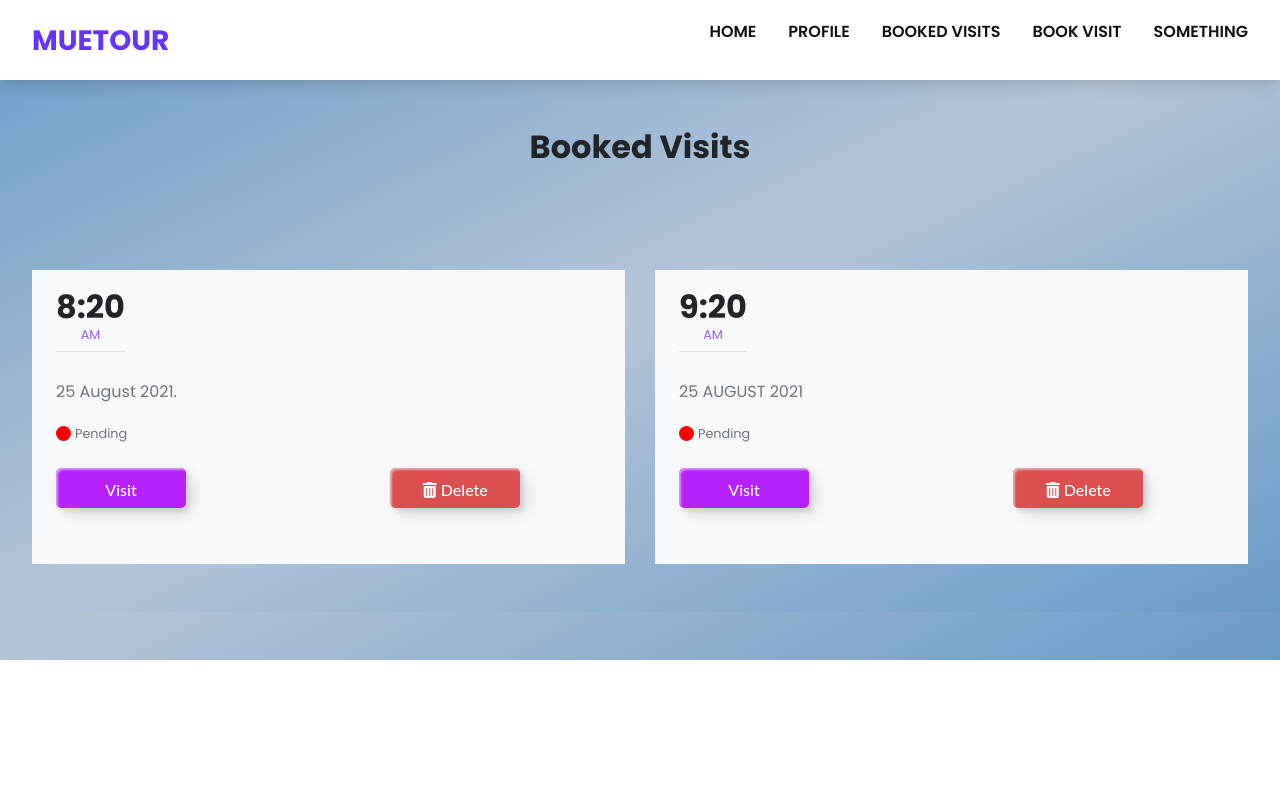
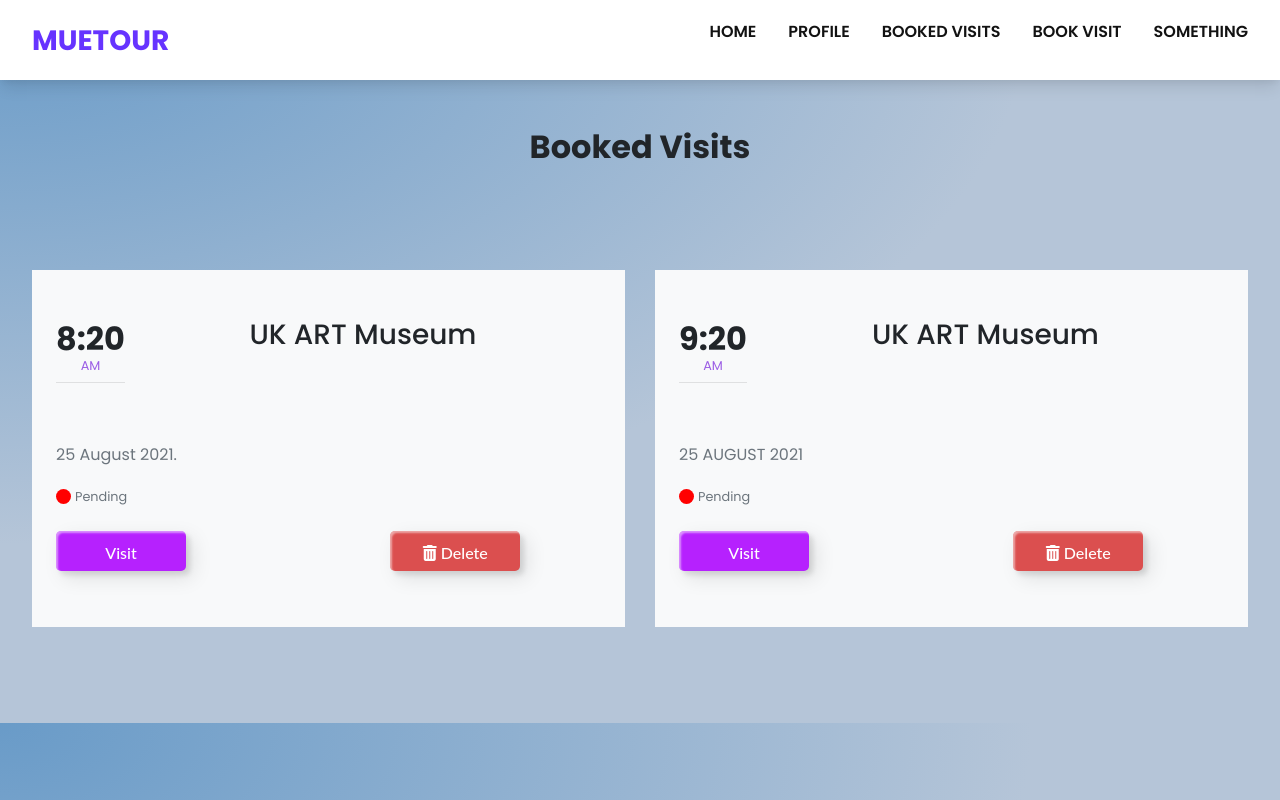
Before and after one commit to Purahan/Team-WebMaker, a PHP site: page /visits.php in a window 1280 px wide. Run offline with PHP 8.4, Linux system fonts and the light colour scheme; some libraries are stand-ins or nearby versions.

Commit message:
Update visits.php

```diff
--- a/visits.php
+++ b/visits.php
@@ -1,5 +1,6 @@
 <!DOCTYPE html>
 <html lang="en">
+
 
 <head>
     <meta name="viewport" content="width=device-width, initial-scale=1">
@@ -14,6 +15,7 @@
     <div class="container">
       <section class="wrapper">
         <h1 class="brand"><a href="index.php" class="brand-link">Muetour</a></h1>
+
         <button type="button" class="burger" id="burger">
           <span class="burger-line"></span>
           <span class="burger-line"></span>
@@ -27,6 +29,7 @@
             <li class="menu-item"><a href="#" class="menu-link">Booked Visits</a></li>
             <li class="menu-item"><a href="#" class="menu-link">Book Visit</a></li>
             <li class="menu-item menu-link">Something</li>
+
           </ul>
         </div>
       </section>
@@ -40,18 +43,23 @@
 <div class="container my-5">
     <div class="row">
         <div class="col-md-12 text-center">
+
             <h2 class="text-capitalize font-weight-bold">Booked Visits</h2>
         </div>
     </div>
     <div class="row mt-sm-5">
         <div class="col-md-6">
             <div class="bg-light px-4 py-5 my-lg-5 my-md-2 my-sm-2">
+
                 <div class="d-flex justify-content-between align-items-center mx-auto">
+
                     <div>
-                        <h2 class="font-weight-bold" style="margin-top: -30px;">8:20</h2>
+
+                        <h2 class="font-weight-bold" style="margin-top: -30px;" >8:20</h2>
                       <small class="d-block text-center" style="line-height: 0;color: #9b5de5">AM</small>
                       <hr>
                     </div>
+                    <h3 style="text-align: right; padding-bottom: 13%;">UK ART Museum</h3>
                     <p class="text-center">
 
                     </p>
@@ -76,7 +84,9 @@
                         <h2 class="font-weight-bold" style="margin-top: -30px;">9:20</h2>
                       <small class="d-block text-center" style="line-height: 0;color: #9b5de5">AM</small>
                       <hr>
+
                     </div>
+                    <h3 style="text-align: right; padding-bottom: 13%;">UK ART Museum</h3>
 
                     </p>
                 </div>
@@ -92,9 +102,9 @@
                 </div>
             </div>
         </div>
+
     </div>
 </div>
-  </body>
 </html>
 <style>
     @import url('https://fonts.googleapis.com/css2?family=Poppins:wght@300;400;500;600;700&display=swap');
@@ -104,8 +114,17 @@
 }
 html,
 body {
-    background-image: linear-gradient(to bottom right, rgba(105,155,200,1) , rgba(181,197,216,1), rgba(105,155,200,1));
-    background-repeat: no-repeat;
+
+
+background: rgb(105,155,200) ;
+background: -moz-radial-gradient(top left, ellipse cover, rgba(105,155,200,1) 0%, rgba(181,197,216,1) 57%);
+ background: -webkit-gradient(radial, top left, 0px, top left, 100%, color-stop(0%,rgba(105,155,200,1)), color-stop(57%,rgba(181,197,216,1))) ;
+ background: -webkit-radial-gradient(top left, ellipse cover, rgba(105,155,200,1) 0%,rgba(181,197,216,1) 57%) ;
+ background: -o-radial-gradient(top left, ellipse cover, rgba(105,155,200,1) 0%,rgba(181,197,216,1) 57%) ;
+ background: -ms-radial-gradient(top left, ellipse cover, rgba(105,155,200,1) 0%,rgba(181,197,216,1) 57%) ;
+ background: radial-gradient(ellipse at top left, rgba(105,155,200,1) 0%,rgba(181,197,216,1) 57%) ;
+ filter: progid:DXImageTransform.Microsoft.gradient( startColorstr='#699bc8', endColorstr='#b5c5d8',GradientType=1 ) ;
+
 
 }
 a:hover {
@@ -435,6 +454,10 @@
     gap: 0.75rem;
     padding: 1rem 0;
   }
+  .btn-2 {
+    margin-left: -200px;
+    justify-content: left;
+  }
 }
 </style>
 <script>
```
Lines whose indentation alone changed are shown as unchanged.
